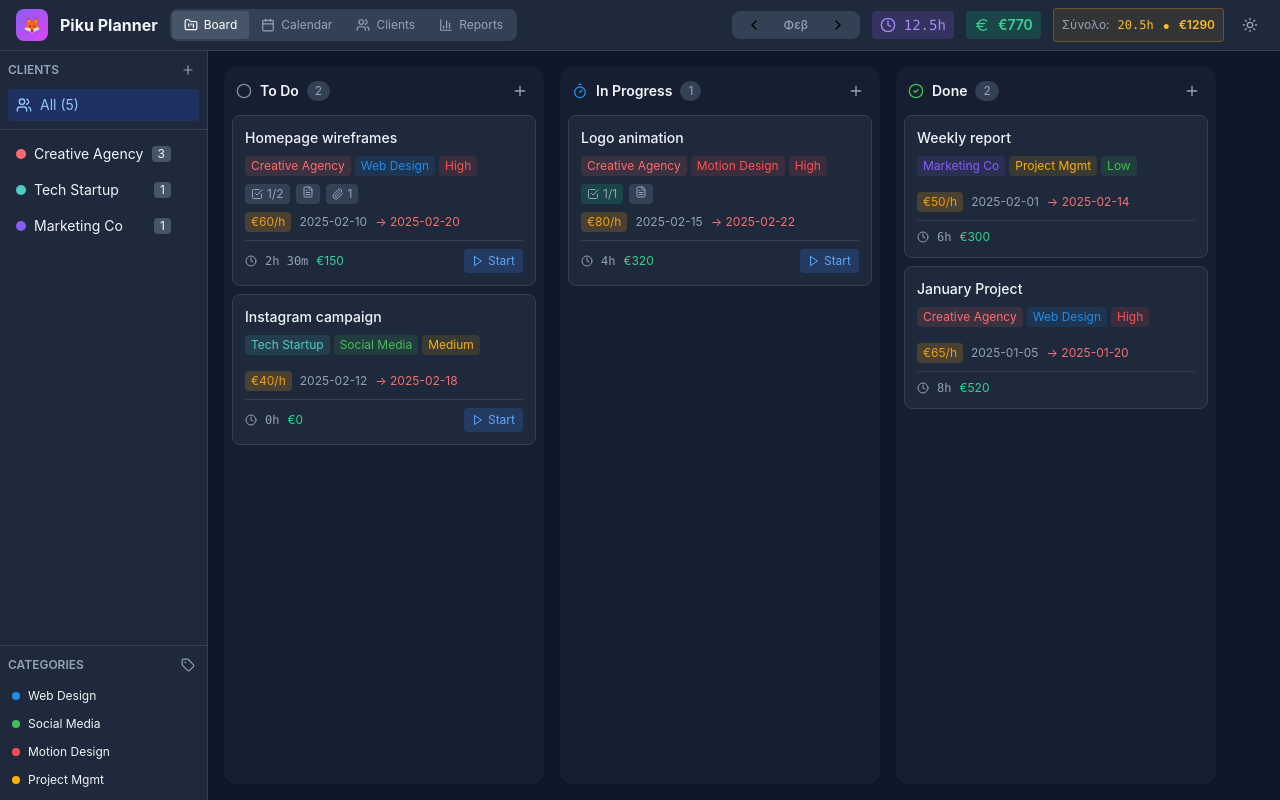
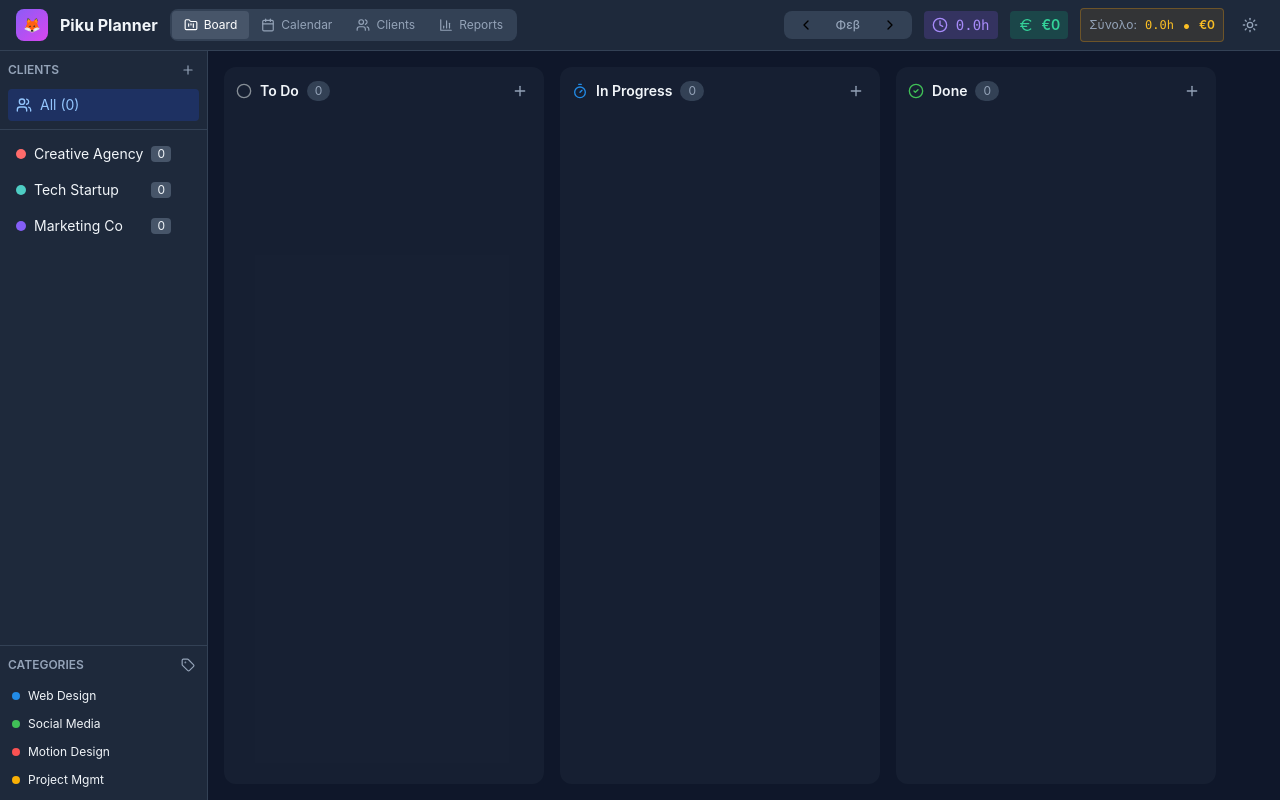
Before and after one commit to mixalisxdimitriadis-cmyk/piku-planner, a Next.js app: page / in a window 1280 px wide. Built offline with nearby package versions, Linux system fonts and the light colour scheme.

Commit message:
Update PikuPlanner.js

```diff
--- a/components/PikuPlanner.js
+++ b/components/PikuPlanner.js
@@ -1,26 +1,20 @@
 import React, { useState, useEffect } from 'react';
 import { Play, Square, Plus, X, Clock, Users, Calendar, CheckCircle2, Circle, Timer, FolderKanban, Trash2, Edit3, ChevronLeft, ChevronRight, Save, Moon, Sun, FileText, Link, Paperclip, CheckSquare, Square as SquareIcon, ChevronDown, ChevronUp, BarChart3, Euro, Tag } from 'lucide-react';
 
-const initClients = [
+const defaultClients = [
   { id: 1, name: 'Creative Agency', color: '#FF6B6B' },
   { id: 2, name: 'Tech Startup', color: '#4ECDC4' },
   { id: 3, name: 'Marketing Co', color: '#845EF7' },
 ];
 
-const initCategories = [
+const defaultCategories = [
   { id: 1, name: 'Web Design', color: '#228BE6' },
   { id: 2, name: 'Social Media', color: '#40C057' },
   { id: 3, name: 'Motion Design', color: '#FA5252' },
   { id: 4, name: 'Project Mgmt', color: '#FAB005' },
 ];
 
-const initTasks = [
-  { id: 1, title: 'Homepage wireframes', clientId: 1, categoryId: 1, status: 'todo', priority: 'high', hourlyRate: 60, startDate: '2025-02-10', deadline: '2025-02-20', timeSpent: 2.5, notes: 'Client θέλει minimal design', checklist: [{ id: 1, text: 'Research', done: true }, { id: 2, text: 'Wireframes', done: false }], attachments: [{ id: 1, type: 'link', name: 'Figma', url: 'https://figma.com' }] },
-  { id: 2, title: 'Instagram campaign', clientId: 2, categoryId: 2, status: 'todo', priority: 'medium', hourlyRate: 40, startDate: '2025-02-12', deadline: '2025-02-18', timeSpent: 0, notes: '', checklist: [], attachments: [] },
-  { id: 3, title: 'Logo animation', clientId: 1, categoryId: 3, status: 'inprogress', priority: 'high', hourlyRate: 80, startDate: '2025-02-15', deadline: '2025-02-22', timeSpent: 4, notes: 'After Effects', checklist: [{ id: 1, text: 'Storyboard', done: true }], attachments: [] },
-  { id: 4, title: 'Weekly report', clientId: 3, categoryId: 4, status: 'done', priority: 'low', hourlyRate: 50, startDate: '2025-02-01', deadline: '2025-02-14', timeSpent: 6, notes: '', checklist: [], attachments: [] },
-  { id: 5, title: 'January Project', clientId: 1, categoryId: 1, status: 'done', priority: 'high', hourlyRate: 65, startDate: '2025-01-05', deadline: '2025-01-20', timeSpent: 8, notes: '', checklist: [], attachments: [] },
-];
+const defaultTasks = [];
 
 const columns = [
   { id: 'todo', title: 'To Do', icon: Circle, color: '#868E96' },
@@ -34,10 +28,31 @@ const priorities = [
   { id: 'high', name: 'High', color: '#FA5252' },
 ];
 
+// Helper functions for localStorage
+const loadFromStorage = (key, defaultValue) => {
+  if (typeof window === 'undefined') return defaultValue;
+  try {
+    const saved = localStorage.getItem(key);
+    return saved ? JSON.parse(saved) : defaultValue;
+  } catch {
+    return defaultValue;
+  }
+};
+
+const saveToStorage = (key, value) => {
+  if (typeof window === 'undefined') return;
+  try {
+    localStorage.setItem(key, JSON.stringify(value));
+  } catch (e) {
+    console.error('Error saving to localStorage:', e);
+  }
+};
+
 export default function PikuPlanner() {
-  const [tasks, setTasks] = useState(initTasks);
-  const [clients, setClients] = useState(initClients);
-  const [categories, setCategories] = useState(initCategories);
+  const [tasks, setTasks] = useState([]);
+  const [clients, setClients] = useState([]);
+  const [categories, setCategories] = useState([]);
+  const [isLoaded, setIsLoaded] = useState(false);
   const [view, setView] = useState('board');
   const [selectedClient, setSelectedClient] = useState(null);
   const [showAddTask, setShowAddTask] = useState(null);
@@ -54,8 +69,47 @@ export default function PikuPlanner() {
   const [dark, setDark] = useState(true);
   const [newCheckItem, setNewCheckItem] = useState('');
   const [newAtt, setNewAtt] = useState({ type: 'link', name: '', url: '' });
-  const [currentMonth, setCurrentMonth] = useState(new Date(2025, 1, 1));
-  const [statsMonth, setStatsMonth] = useState(new Date(2025, 1, 1));
+  const [currentMonth, setCurrentMonth] = useState(new Date());
+  const [statsMonth, setStatsMonth] = useState(new Date());
+
+  // Load data from localStorage on mount
+  useEffect(() => {
+    const savedTasks = loadFromStorage('piku_tasks', defaultTasks);
+    const savedClients = loadFromStorage('piku_clients', defaultClients);
+    const savedCategories = loadFromStorage('piku_categories', defaultCategories);
+    const savedDark = loadFromStorage('piku_dark', true);
+
+    setTasks(savedTasks);
+    setClients(savedClients);
+    setCategories(savedCategories);
+    setDark(savedDark);
+    setIsLoaded(true);
+  }, []);
+
+  // Save to localStorage whenever data changes
+  useEffect(() => {
+    if (isLoaded) {
+      saveToStorage('piku_tasks', tasks);
+    }
+  }, [tasks, isLoaded]);
+
+  useEffect(() => {
+    if (isLoaded) {
+      saveToStorage('piku_clients', clients);
+    }
+  }, [clients, isLoaded]);
+
+  useEffect(() => {
+    if (isLoaded) {
+      saveToStorage('piku_categories', categories);
+    }
+  }, [categories, isLoaded]);
+
+  useEffect(() => {
+    if (isLoaded) {
+      saveToStorage('piku_dark', dark);
+    }
+  }, [dark, isLoaded]);
 
   useEffect(() => {
     let i; if (tracking) i = setInterval(() => setElapsed(e => e + 1), 1000);
@@ -161,10 +215,22 @@ export default function PikuPlanner() {
 
   const th = { bg: dark ? 'bg-slate-900' : 'bg-slate-50', card: dark ? 'bg-slate-800' : 'bg-white', border: dark ? 'border-slate-700' : 'border-slate-200', text: dark ? 'text-slate-100' : 'text-slate-800', muted: dark ? 'text-slate-400' : 'text-slate-500', input: dark ? 'bg-slate-700 border-slate-600 text-white' : 'bg-white border-slate-200', col: dark ? 'bg-slate-800/50' : 'bg-slate-100', hover: dark ? 'hover:bg-slate-700' : 'hover:bg-slate-100', sel: dark ? 'bg-blue-900/50 text-blue-300' : 'bg-blue-50 text-blue-700' };
 
+  // Show loading state
+  if (!isLoaded) {
+    return (
+      <div className={`min-h-screen flex items-center justify-center ${th.bg}`}>
+        <div className="text-center">
+          <div className="w-16 h-16 rounded-2xl bg-gradient-to-br from-violet-500 to-fuchsia-500 flex items-center justify-center text-3xl mx-auto mb-4">🦊</div>
+          <p className={th.text}>Loading Piku Planner...</p>
+        </div>
+      </div>
+    );
+  }
+
   const TaskCard = ({ task: t }) => {
     const cl = getClient(t.clientId), cat = getCat(t.categoryId), pri = getPri(t.priority);
     const isTrack = tracking === t.id, isEdit = editing === t.id, isExp = expanded === t.id;
-    const earn = t.timeSpent * t.hourlyRate, chkDone = t.checklist.filter(c=>c.done).length, chkTot = t.checklist.length;
+    const earn = t.timeSpent * t.hourlyRate, chkDone = t.checklist?.filter(c=>c.done).length || 0, chkTot = t.checklist?.length || 0;
 
     return (
       <div draggable={!isEdit && !isExp} onDragStart={e => onDragStart(e, t)} className={`${th.card} rounded-lg border ${th.border} p-3 cursor-move hover:shadow-md transition-all group ${dragged?.id === t.id ? 'opacity-50' : ''} ${isTrack ? 'ring-2 ring-red-400' : ''}`}>
@@ -209,7 +275,7 @@ export default function PikuPlanner() {
             <div className="flex flex-wrap gap-1.5 mb-2">
               {chkTot > 0 && <span className={`text-xs px-1.5 py-0.5 rounded flex items-center gap-1 ${chkDone===chkTot?'bg-emerald-500/20 text-emerald-400':dark?'bg-slate-700':'bg-slate-100'} ${th.muted}`}><CheckSquare className="w-3 h-3"/>{chkDone}/{chkTot}</span>}
               {t.notes && <span className={`text-xs px-1.5 py-0.5 rounded ${dark?'bg-slate-700':'bg-slate-100'} ${th.muted}`}><FileText className="w-3 h-3"/></span>}
-              {t.attachments.length > 0 && <span className={`text-xs px-1.5 py-0.5 rounded flex items-center gap-1 ${dark?'bg-slate-700':'bg-slate-100'} ${th.muted}`}><Paperclip className="w-3 h-3"/>{t.attachments.length}</span>}
+              {t.attachments?.length > 0 && <span className={`text-xs px-1.5 py-0.5 rounded flex items-center gap-1 ${dark?'bg-slate-700':'bg-slate-100'} ${th.muted}`}><Paperclip className="w-3 h-3"/>{t.attachments.length}</span>}
             </div>
             <div className={`text-xs ${th.muted} mb-2 flex items-center gap-2 flex-wrap`}>
               <span className="text-amber-500 bg-amber-500/20 px-1.5 py-0.5 rounded">€{t.hourlyRate}/h</span>
@@ -221,11 +287,11 @@ export default function PikuPlanner() {
               <div className={`mt-3 pt-3 border-t ${th.border} space-y-3`}>
                 <div>
                   <label className={`text-xs ${th.muted} flex items-center gap-1 mb-1`}><FileText className="w-3 h-3"/>Notes</label>
-                  <textarea value={t.notes} onChange={e => updateTask(t.id, 'notes', e.target.value)} rows={2} placeholder="Σημειώσεις..." className={`w-full px-2 py-1 text-xs border rounded resize-none ${th.input}`}/>
+                  <textarea value={t.notes || ''} onChange={e => updateTask(t.id, 'notes', e.target.value)} rows={2} placeholder="Σημειώσεις..." className={`w-full px-2 py-1 text-xs border rounded resize-none ${th.input}`}/>
                 </div>
                 <div>
                   <label className={`text-xs ${th.muted} flex items-center gap-1 mb-1`}><CheckSquare className="w-3 h-3"/>Checklist</label>
-                  {t.checklist.map(c => (
+                  {(t.checklist || []).map(c => (
                     <div key={c.id} className={`flex items-center gap-2 py-1 px-2 rounded ${th.hover} group/c`}>
                       <button onClick={() => toggleCheck(t.id, c.id)} className={c.done ? 'text-emerald-400' : th.muted}>{c.done ? <CheckSquare className="w-4 h-4"/> : <SquareIcon className="w-4 h-4"/>}</button>
                       <span className={`flex-1 text-xs ${c.done ? 'line-through '+th.muted : th.text}`}>{c.text}</span>
@@ -239,7 +305,7 @@ export default function PikuPlanner() {
                 </div>
                 <div>
                   <label className={`text-xs ${th.muted} flex items-center gap-1 mb-1`}><Paperclip className="w-3 h-3"/>Attachments</label>
-                  {t.attachments.map(a => (
+                  {(t.attachments || []).map(a => (
                     <div key={a.id} className={`flex items-center gap-2 py-1 px-2 rounded mb-1 ${dark?'bg-slate-700/50':'bg-slate-50'} group/a`}>
                       {a.type === 'link' ? <Link className="w-3 h-3 text-blue-400"/> : <FileText className="w-3 h-3 text-amber-400"/>}
                       <span className={`flex-1 text-xs truncate ${th.text}`}>{a.name}</span>
```
